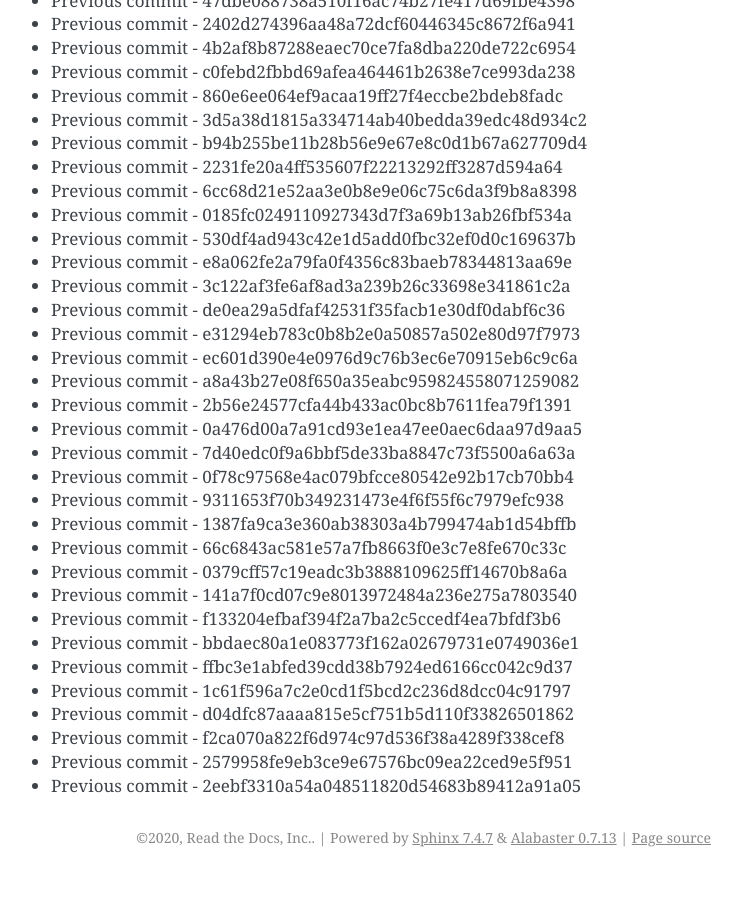
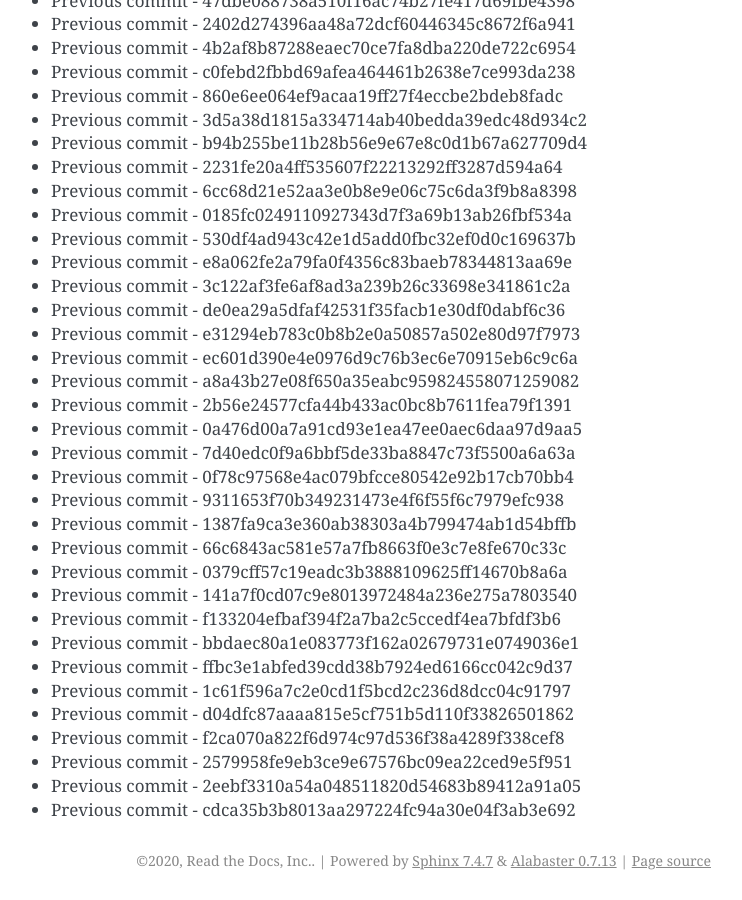
Before and after one commit to readthedocs/rtd-git-stresstest, a Sphinx documentation site: the page built from docs/updates.rst, in a window 1280 px wide and 900 px high, scrolled down 1940 px. Shown: the whole window, without its empty margins (399-1141 px from the left). Built offline with Sphinx 7.4.7, drawn with Linux system fonts in a browser that asks for light colours; before the commit the page ends 2817 px from its top, so only the background shows below that.

Commit message:
Generating commit from previous: cdca35b3b8013aa297224fc94a30e04f3ab3e692

```diff
--- a/docs/updates.rst
+++ b/docs/updates.rst
@@ -113,3 +113,4 @@ It can be tested for any performance characteristics.
 * Previous commit - f2ca070a822f6d974c97d536f38a4289f338cef8
 * Previous commit - 2579958fe9eb3ce9e67576bc09ea22ced9e5f951
 * Previous commit - 2eebf3310a54a048511820d54683b89412a91a05
+* Previous commit - cdca35b3b8013aa297224fc94a30e04f3ab3e692
```
